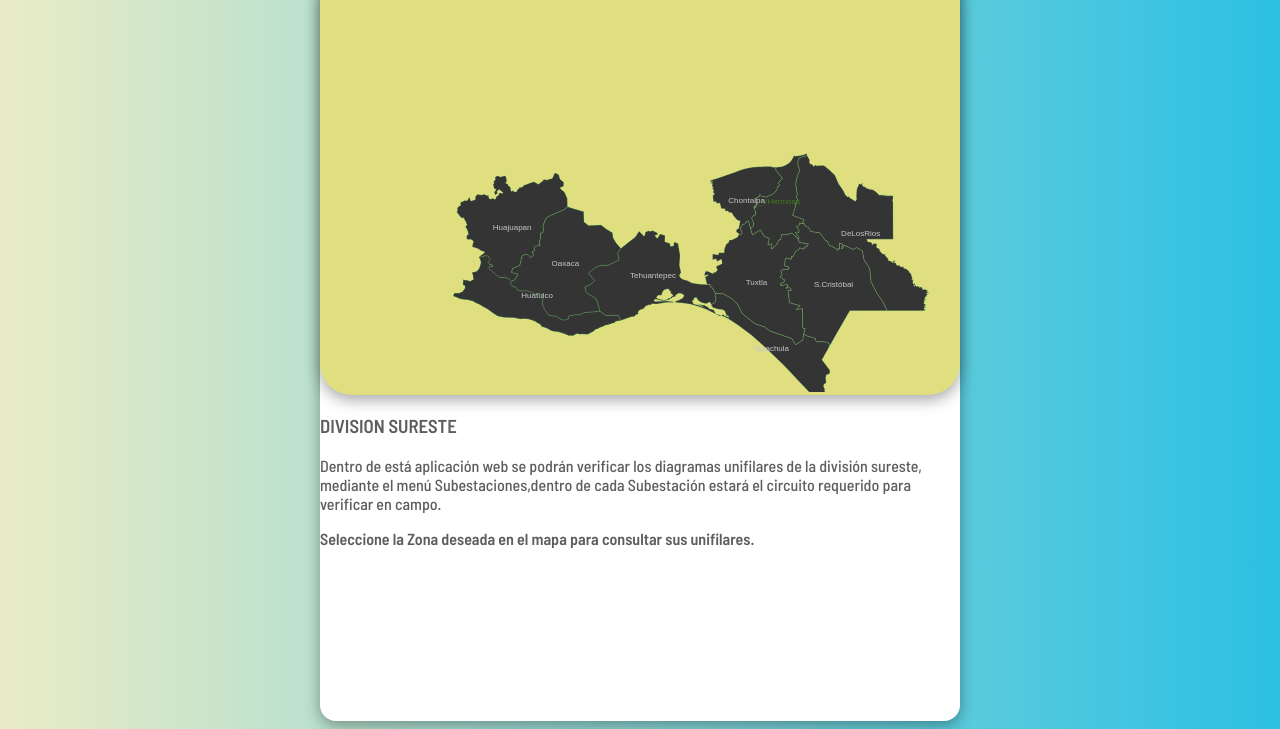
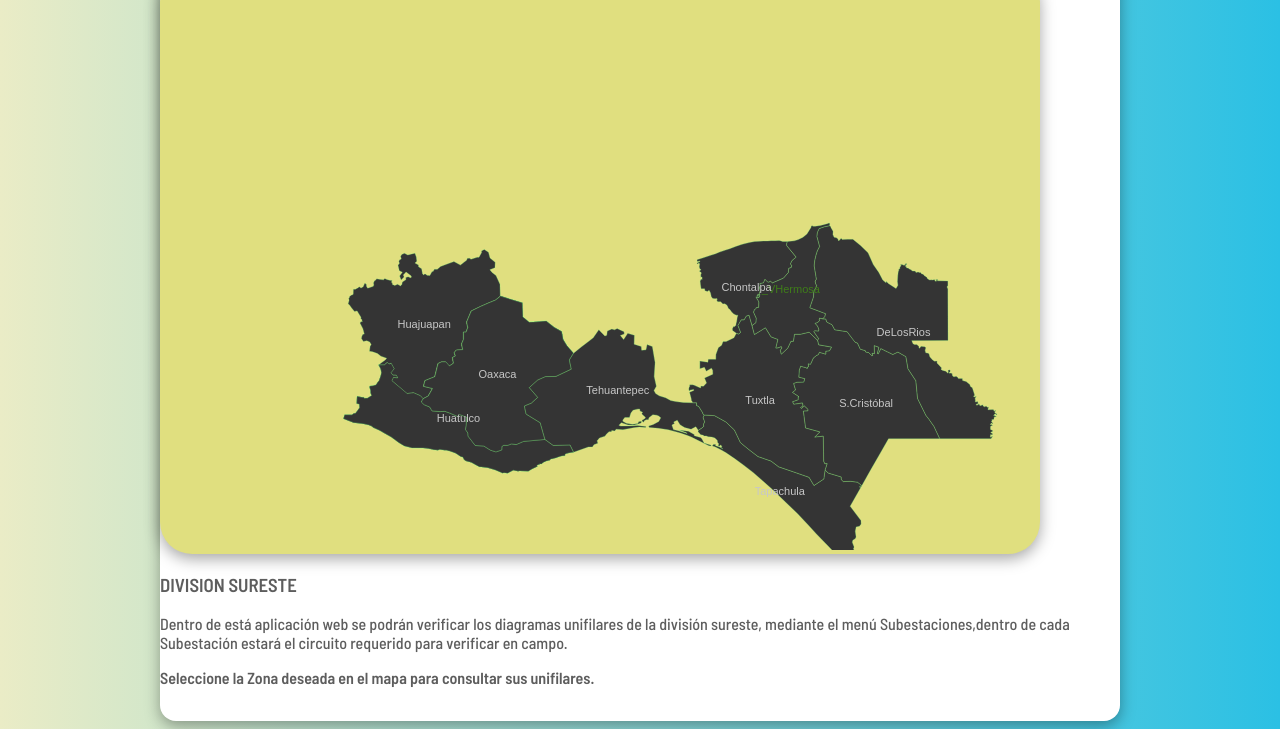
Before and after one commit to dgncfe21/DivSuresteV1, a website: page index.html in a window 1280 px wide. Shown: the part 198-927 px from the top of the page. Drawn offline with nearby package versions, Linux system fonts and the light colour scheme; some packages are replaced by stand-ins of ours; a script that the page names is missing.

Commit message:
Update index.html

```diff
--- a/index.html
+++ b/index.html
@@ -27,7 +27,7 @@
             background-color: #fff;
     border-radius: 1rem;
     box-shadow: rgba(0, 0, 0, 0.35) 0px 5px 15px;
-    max-width: 40rem;
+    max-width: 60rem;
     width: 100%;
     height: 900px;
 
```
